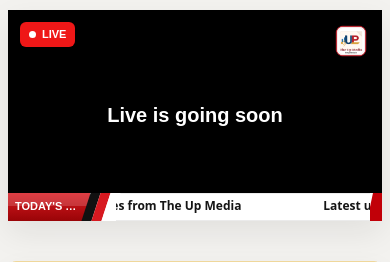
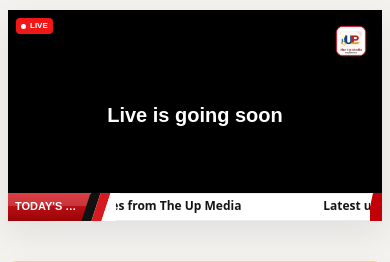
Before and after one commit to sanjay1994singh/theupmedia, a Django app: page /live-tv/ in a window 390 px wide. Shown: the part 150-412 px from the top of the page. Run offline with Django 5.2, Linux system fonts and the light colour scheme; data comes from the database, SQL or seed files in the repository; data that the repository does not hold is empty; parts of the project's set-up code (start-up, migrations or seed data) failed here and were passed over; some libraries are stand-ins or nearby versions.

Commit message:
Make live badge compact on web

```diff
--- a/static/css/site.css
+++ b/static/css/site.css
@@ -2330,26 +2330,26 @@ time {
 .web-live-badge {
   align-items: center;
   background: #ef1717;
-  border-radius: 6px;
+  border-radius: 4px;
   display: inline-flex;
-  font-size: 14px;
+  font-size: 10px;
   font-weight: 900;
-  gap: 8px;
-  left: 16px;
+  gap: 5px;
+  left: 10px;
   line-height: 1;
-  padding: 9px 12px;
+  padding: 5px 7px;
   pointer-events: none;
   position: absolute;
   text-transform: uppercase;
-  top: 16px;
+  top: 10px;
   z-index: 4;
 }
 
 .web-live-badge span {
   background: #fff;
   border-radius: 999px;
-  height: 9px;
-  width: 9px;
+  height: 6px;
+  width: 6px;
 }
 
 .web-live-logo {
@@ -2567,10 +2567,10 @@ time {
 
 @media (max-width: 900px) {
   .web-live-badge {
-    font-size: 12px;
-    left: 12px;
-    padding: 8px 10px;
-    top: 12px;
+    font-size: 9px;
+    left: 8px;
+    padding: 4px 6px;
+    top: 8px;
   }
 
   .web-live-logo {
@@ -2656,14 +2656,14 @@ time {
   }
 
   .web-live-badge {
-    font-size: 11px;
-    gap: 6px;
-    padding: 7px 9px;
+    font-size: 8px;
+    gap: 4px;
+    padding: 4px 5px;
   }
 
   .web-live-badge span {
-    height: 7px;
-    width: 7px;
+    height: 5px;
+    width: 5px;
   }
 
   .web-live-logo img {
```
